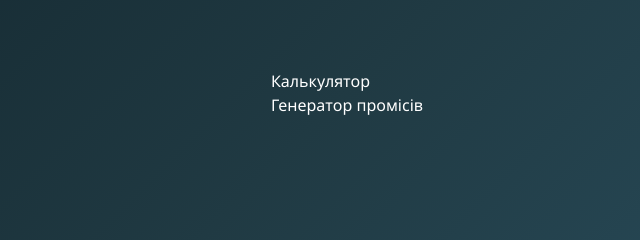
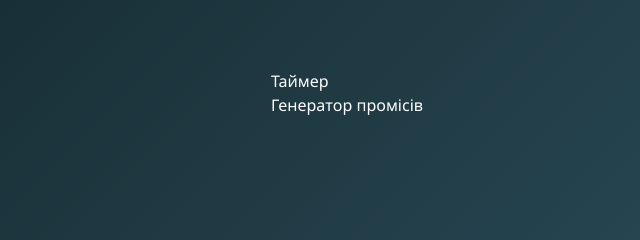
Before and after one commit to Atom1530/goit-js-hw-10, a plain HTML site: page index.html in a window 1280 px wide. Shown: the part 307-547 px from the top of the page, 293-933 px from the left. Drawn offline with Linux system fonts and the light colour scheme.

Commit message:
Deploying to gh-pages from @ Atom1530/goit-js-hw-10@126f2c24e4e3f37059dc173775ec414b6eeff46c 🚀

```diff
--- a/index.html
+++ b/index.html
@@ -8,7 +8,7 @@
   </head>
   <body>
     <ul>
-      <li><a href="./1-timer.html">Калькулятор</a></li>
+      <li><a href="./1-timer.html">Таймер</a></li>
       <li><a href="./2-snackbar.html">Генератор промісів</a></li>
     </ul>
 
```
